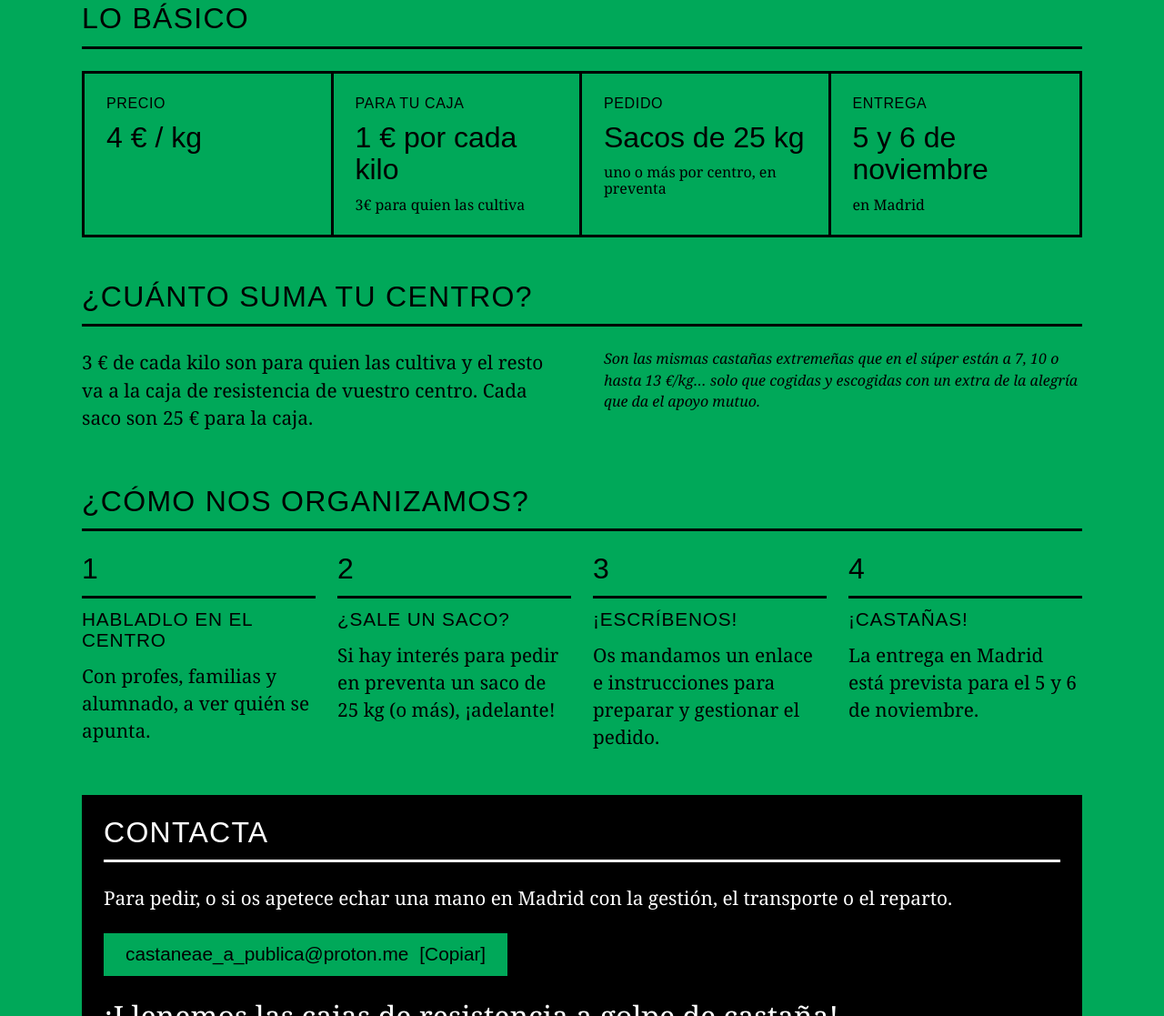
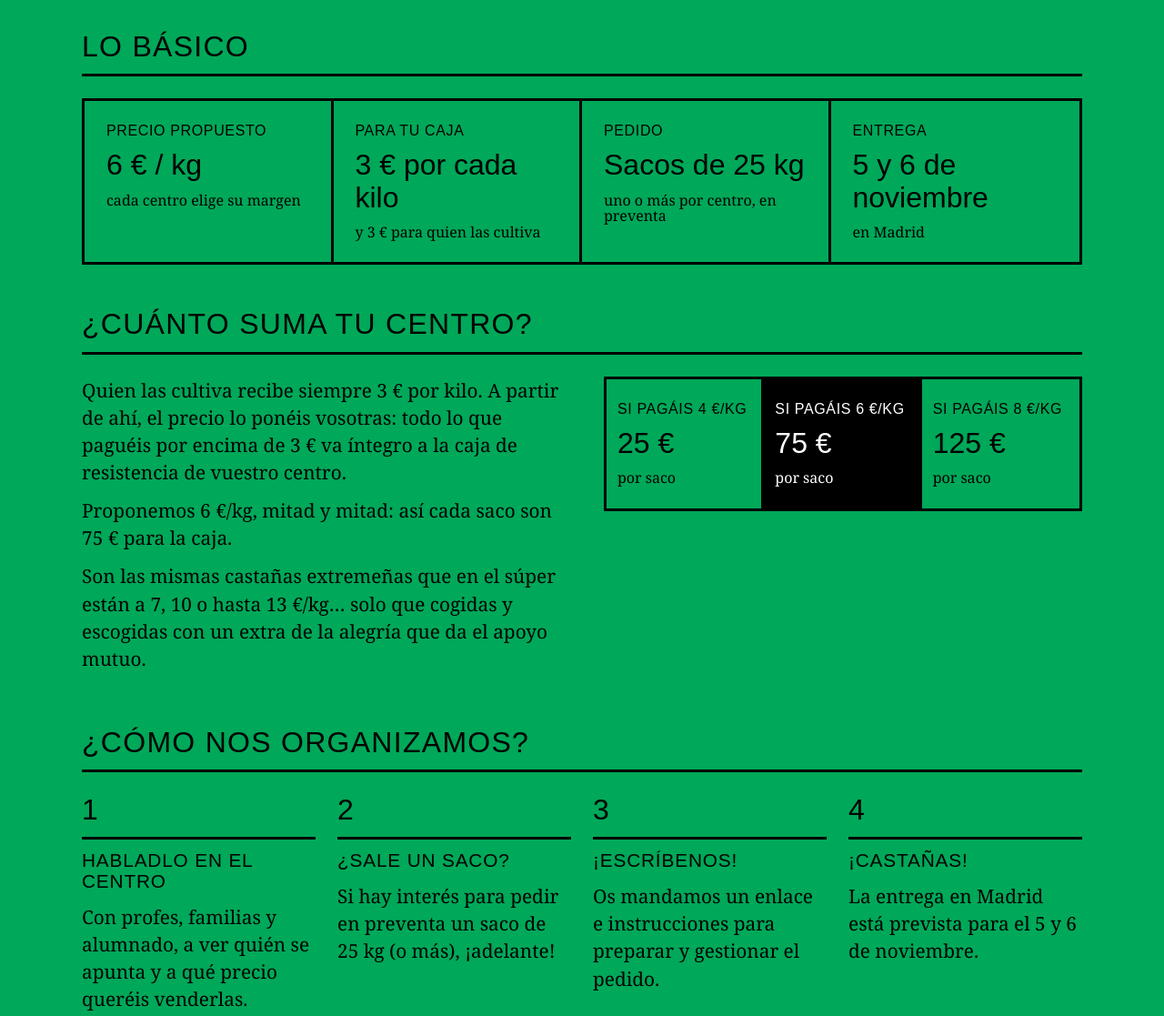
Before and after one commit to claraharguindey/castanas, a plain HTML site: page index.html in a window 1280 px wide. Shown: the part 715-1832 px from the top of the page at 91% size. Drawn offline with Linux system fonts and the light colour scheme.

Commit message:
update text and add box with examples

```diff
--- a/index.html
+++ b/index.html
@@ -6,7 +6,7 @@
     <meta name="viewport" content="width=device-width, initial-scale=1.0">
     <title>Castañas por la Pública</title>
     <meta name="description"
-        content="Preventa de castañas del Valle del Jerte a 4 €/kg (o lo que decida tu centro): todo lo que pase de 3 € va a la caja de resistencia de tu cole o insti.">
+        content="Preventa de castañas del Valle del Jerte. Proponemos 6 €/kg: 3 € para quien las cultiva y 3 € para la caja de resistencia de tu cole o insti. Cada centro decide su precio: todo lo que pase de 3 € va a su caja.">
     <link rel="stylesheet" href="styles.css">
     <script src="script.js" defer></script>
 </head>
@@ -28,8 +28,8 @@
                 </p>
                 <p>
                     Cada centro hace su pedido directamente a productores del
-                    Valle del Jerte, y de cada kilo, una parte va a la caja de resistencia de vuestro cole o
-                    insti.
+                    Valle del Jerte y pone el precio que quiera: quien las cultiva recibe 3&nbsp;€ por kilo
+                    y todo lo demás va a la caja de resistencia de vuestro cole o insti.
                 </p>
             </div>
             <div class="illustrations">
@@ -43,12 +43,12 @@
             <h2 id="t-datos">Lo básico</h2>
             <dl class="facts">
                 <div class="fact">
-                    <dt>Precio</dt>
-                    <dd>4 € / kg</dd>
+                    <dt>Precio propuesto</dt>
+                    <dd>6 € / kg<small>cada centro elige su margen</small></dd>
                 </div>
                 <div class="fact">
                     <dt>Para tu caja</dt>
-                    <dd>1 € por cada kilo<small>3€ para quien las cultiva</small></dd>
+                    <dd>3 € por cada kilo<small>y 3 € para quien las cultiva</small></dd>
                 </div>
                 <div class="fact">
                     <dt>Pedido</dt>
@@ -64,14 +64,36 @@
         <section aria-labelledby="t-reparto">
             <h2 id="t-reparto">¿Cuánto suma tu centro?</h2>
             <div class="two-col">
-                <p>
-                    3&nbsp;€ de cada kilo son para quien las cultiva y el resto va a la caja de resistencia de
-                    vuestro centro. Cada saco son 25&nbsp;€ para la caja.
-                </p>
-                <p class="note">
-                    Son las mismas castañas extremeñas que en el súper están a 7, 10 o hasta 13&nbsp;€/kg…
-                    solo que cogidas y escogidas con un extra de la alegría que da el apoyo mutuo.
-                </p>
+                <div>
+                    <p>
+                        Quien las cultiva recibe siempre 3&nbsp;€ por kilo. A partir de ahí, el precio lo
+                        ponéis vosotras: <strong>todo lo que paguéis por encima de 3&nbsp;€ va íntegro a la
+                            caja de resistencia</strong> de vuestro centro.
+                    </p>
+                    <p>
+                        Proponemos 6&nbsp;€/kg, mitad y mitad: así cada saco son 75&nbsp;€ para la caja.
+                    </p>
+                    <p>
+
+                        Son las mismas castañas extremeñas que en el súper están a 7, 10 o hasta 13&nbsp;€/kg…
+                        solo que cogidas y escogidas con un extra de la alegría que da el apoyo mutuo.
+                    </p>
+                </div>
+                <dl class="facts ejemplos" aria-label="Lo que suma cada saco de 25 kg para la caja según el precio">
+                    <div class="fact">
+                        <dt>Si pagáis 4&nbsp;€/kg</dt>
+                        <dd>25&nbsp;€<small>por saco</small></dd>
+                    </div>
+                    <div class="fact destacado">
+                        <dt>Si pagáis  6&nbsp;€/kg</dt>
+                        <dd>75&nbsp;€<small>por saco</small></dd>
+                    </div>
+                    <div class="fact">
+                        <dt>Si pagáis  8&nbsp;€/kg</dt>
+                        <dd>125&nbsp;€<small>por saco</small></dd>
+                    </div>
+                </dl>
+
             </div>
         </section>
 
@@ -80,7 +102,7 @@
             <ol class="steps">
                 <li>
                     <span class="step-title">Habladlo en el centro</span>
-                    Con profes, familias y alumnado, a ver quién se apunta.
+                    Con profes, familias y alumnado, a ver quién se apunta y a qué precio queréis venderlas.
                 </li>
                 <li>
                     <span class="step-title">¿Sale un saco?</span>
--- a/styles.css
+++ b/styles.css
@@ -172,6 +172,21 @@ small {
     font-style: italic;
 }
 
+/* Caja de ejemplos: precio/kg → lo que suma cada saco */
+.ejemplos {
+    grid-template-columns: repeat(3, 1fr);
+    align-self: start;
+}
+
+.ejemplos .fact {
+    padding: var(--esp-m) var(--esp-s);
+}
+
+.ejemplos .destacado {
+    background: var(--negro);
+    color: var(--blanco);
+}
+
 .steps {
     grid-template-columns: repeat(4, 1fr);
     gap: var(--esp-m);
@@ -260,4 +275,18 @@ small {
     .illustrations img {
         max-width: 33%;
     }
+
+    .ejemplos {
+        grid-template-columns: repeat(3, 1fr);
+    }
+
+    .ejemplos .fact {
+        padding: var(--esp-s);
+        border-bottom: none;
+        border-right: var(--borde);
+    }
+
+    .ejemplos .fact:last-child {
+        border: none;
+    }
 }
```
